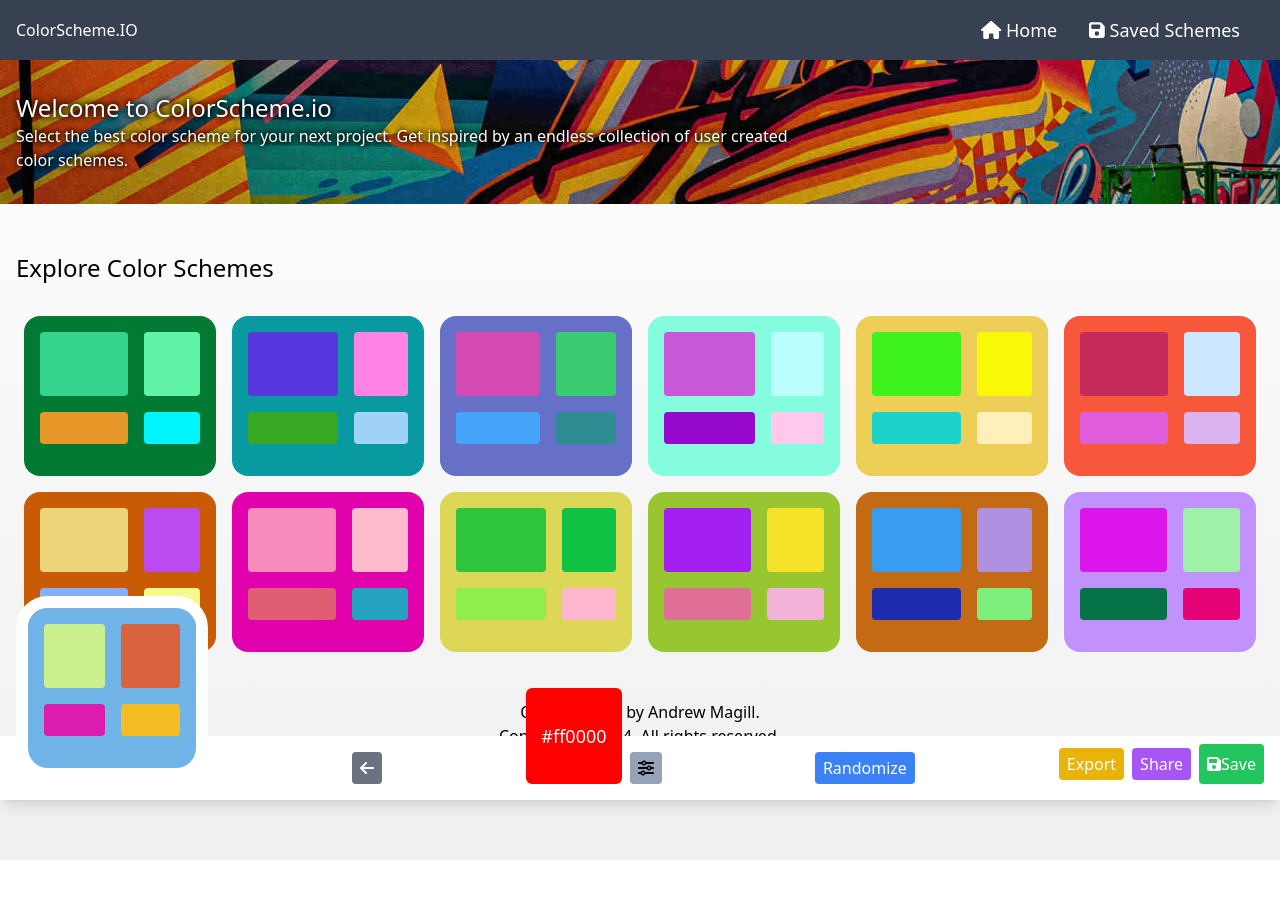
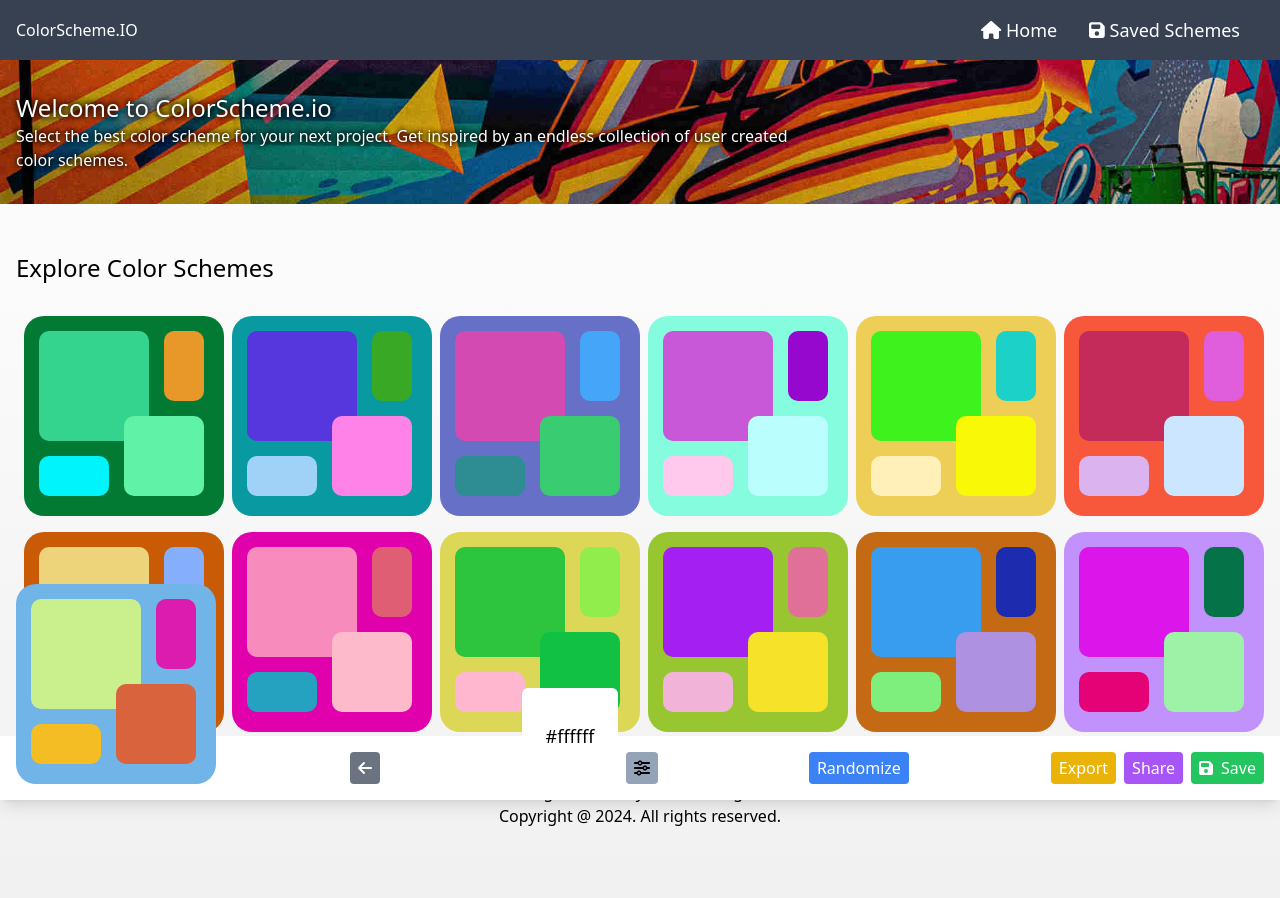
Before and after one commit to andymagill/ColorScheme.io, a Next.js app: page / in a window 1280 px wide. Shown: the top 898 px of the page. Before the commit the page ends 860 px from the top, so only its background shows below. Built offline with nearby package versions, Linux system fonts and the light colour scheme.

Commit message:
added SchemeRectGraphic component code

```diff
--- a/app/components/color-selector.tsx
+++ b/app/components/color-selector.tsx
@@ -45,10 +45,10 @@ const ColorSelector: React.FC<ColorSelectorProps> = ({ initialColor = '#ffffff',
 
   // toggle browser color picker
   const handleColorSelectorClick = () => {
-    if (colorInputRef.current && textInputRef.current) {
+    if (colorInputRef.current && colorSelectorButtonRef.current) {
       if (isColorPickerOpen) {
         // If the color picker is open, focus the text input and close the color picker
-        textInputRef.current.focus();
+        colorSelectorButtonRef.current.focus();
         setIsColorPickerOpen(false);
       } else {
         // If the color picker is not open, open it
--- a/app/components/save-scheme-button.tsx
+++ b/app/components/save-scheme-button.tsx
@@ -29,9 +29,9 @@ const SaveSchemeButton: React.FC<SaveSchemeButtonProps> = ({ schemeItemRef }) =>
   };
 
   return (
-    <button className="ml-2 p-2 bg-green-500 text-white rounded" onClick={saveScheme}>
+    <button className="ml-2 px-2 py-1 bg-green-500 text-white rounded" onClick={saveScheme}>
       <FontAwesomeIcon icon={faSave} />
-      <span>Save</span>
+      <span className='ml-2'>Save</span>
     </button>
   );
 };
--- a/app/components/scheme-item.tsx
+++ b/app/components/scheme-item.tsx
@@ -2,10 +2,8 @@
 
 import React, { useState, useEffect, forwardRef, useImperativeHandle } from 'react';
 import randomColor from 'randomcolor'; // Import randomColor for generating colors
-import { Oswald } from "next/font/google";
+import SchemeRectGraphic from './scheme-rect-graphic'; // import rectangle graphic
 import '../styles/components/scheme-item.css';
-
-const oswald = Oswald({ subsets: ["latin"] });
 
 // Define the props type for TypeScript
 interface SchemeItemProps {
@@ -43,15 +41,7 @@ const SchemeItem = forwardRef(({ id, colors }: SchemeItemProps, ref) => {
 
   return (
     <section className="scheme-item relative w-48">
-      <div className='inner pt-4 px-4 pb-8'>
-        {
-          colorArray.map((color, index) => (
-            <div className='swatch flex items-end justify-center p-2' key={index} style={{ backgroundColor: color }}>
-              <span className={`${oswald.className} inline-block font-bold text-xs text-center`}>{color}</span>
-            </div>
-          ))
-        }
-      </div>
+      <SchemeRectGraphic colors={colorArray} />
     </section>
   );
 });
--- /dev/null
+++ b/app/components/scheme-rect-graphic.tsx
@@ -0,0 +1,44 @@
+import React from 'react';
+
+interface SchemeRectGraphicProps {
+  colors: string[];
+}
+
+const SchemeRectGraphic: React.FC<SchemeRectGraphicProps> = ({ colors }) => {
+  return (
+    <svg xmlns="http://www.w3.org/2000/svg" width="200" height="200" viewBox="0 0 200 200">
+      {/*  Background box  */}
+      <rect x="0" y="0"
+        width="200" height="200"
+        rx="20" ry="20"
+        fill={colors[4]}
+      />
+      {/*  Top left box (oversized)  */}
+      <rect x="15" y="15"
+        width="110" height="110"
+        rx="10" ry="10"
+        fill={colors[0]}
+      />
+      {/*  Bottom right box (partially overlapped)  */}
+      <rect x="100" y="100"
+        width="80" height="80"
+        rx="10" ry="10"
+        fill={colors[1]}
+      />
+      {/*  Top right box  */}
+      <rect x="140" y="15"
+        width="40" height="70"
+        rx="10" ry="10"
+        fill={colors[2]}
+      />
+      {/*  Bottom left box  */}
+      <rect x="15" y="140"
+        width="70" height="40"
+        rx="10" ry="10"
+        fill={colors[3]}
+      />
+    </svg>
+  );
+};
+
+export default SchemeRectGraphic;
--- a/app/components/tool-tray.tsx
+++ b/app/components/tool-tray.tsx
@@ -14,7 +14,7 @@ import '../styles/components/tool-tray.css';
 
 const ToolTray = () => {
   const [isExpanded, setIsExpanded] = useState(false);
-  const [colorPickerValue, setColorPickerValue] = useState('#ff0000'); // Define the colorPickerValue state
+  const [colorPickerValue, setColorPickerValue] = useState('#ffffff'); // Define the colorPickerValue state
   const schemeItemRef = useRef<SchemeItemMethods>(null);// Create a ref to the SchemeItem component
 
 
--- a/app/styles/components/scheme-item.css
+++ b/app/styles/components/scheme-item.css
@@ -4,63 +4,6 @@
 .scheme-item {
 
     .inner {
-        display: grid;
-        grid-template-columns: 2fr 1fr;
-        grid-template-rows: 2fr 1fr;
-        gap: 1rem;
-        grid-template-areas:
-        'first second'
-        'third fourth';
 
-        position: relative;
-        border-radius: 1rem;
-        overflow: hidden;
-
-        & > * {
-
-            span {
-                opacity: 0;
-                transition: opacity 0.5s;
-            }
-
-            &:hover span {
-                opacity: 1;
-            }
-
-            &:not(:nth-child(5)) {
-                position: relative;
-                z-index: 2;
-                border-radius: 0.25rem;
-            }
-
-            /* Assign grid areas */
-            &:nth-child(1) { grid-area: first; }
-            &:nth-child(2) { grid-area: second; }
-            &:nth-child(3) { grid-area: third; }
-            &:nth-child(4) { grid-area: fourth; }
-
-            /* background swatch */
-            &:nth-child(5) {
-                position: absolute;
-                width: 100%;
-                height: 100%;
-                top: 0;
-                right: 0;
-                bottom: 0;
-                left: 0;
-            }
-        }
     }
 }
-
-.swatch {
-
-    span {
-
-        text-shadow:
-            0.05em 0 0 rgba(255,255,255,0.75),
-            0 0.05em 0 rgba(255,255,255,0.75),
-            -0.05em 0 0 rgba(255,255,255,0.75),
-            0 -0.05em 0 rgba(255,255,255,0.75);
-    }
-}
```
Also changed, not shown: public/images/scheme-graphic.svg (added).
